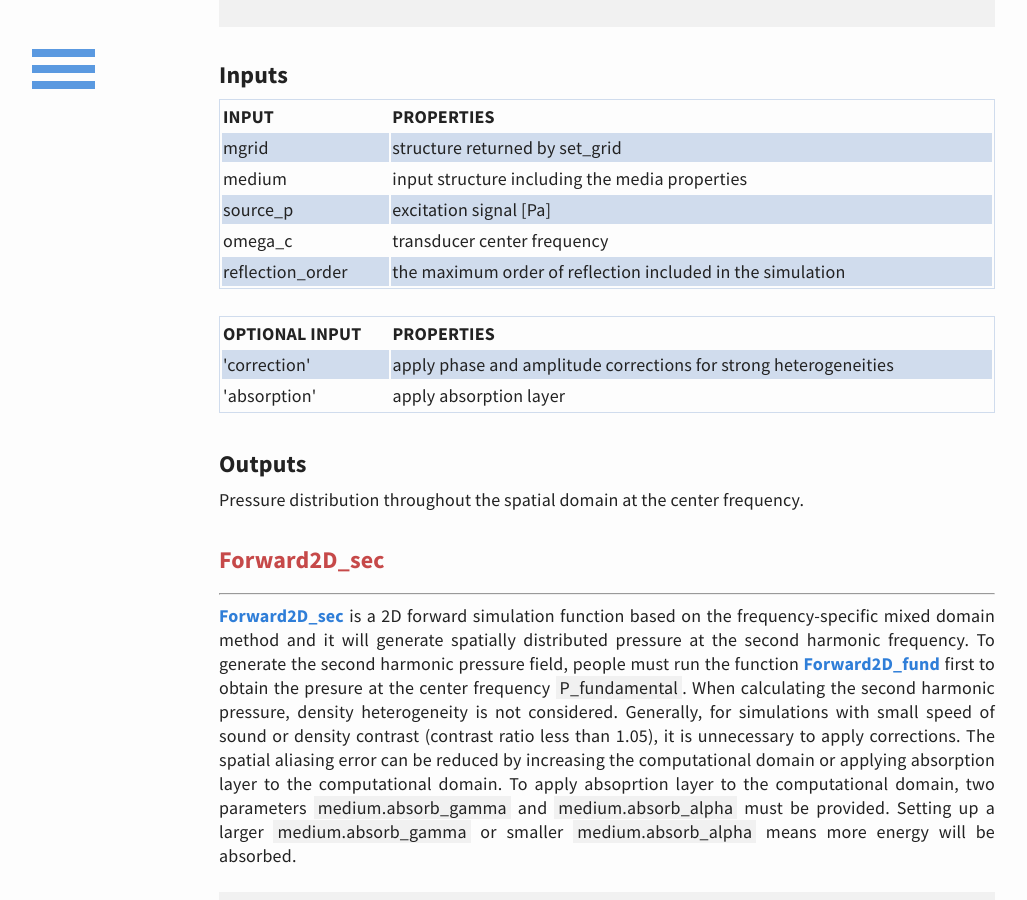
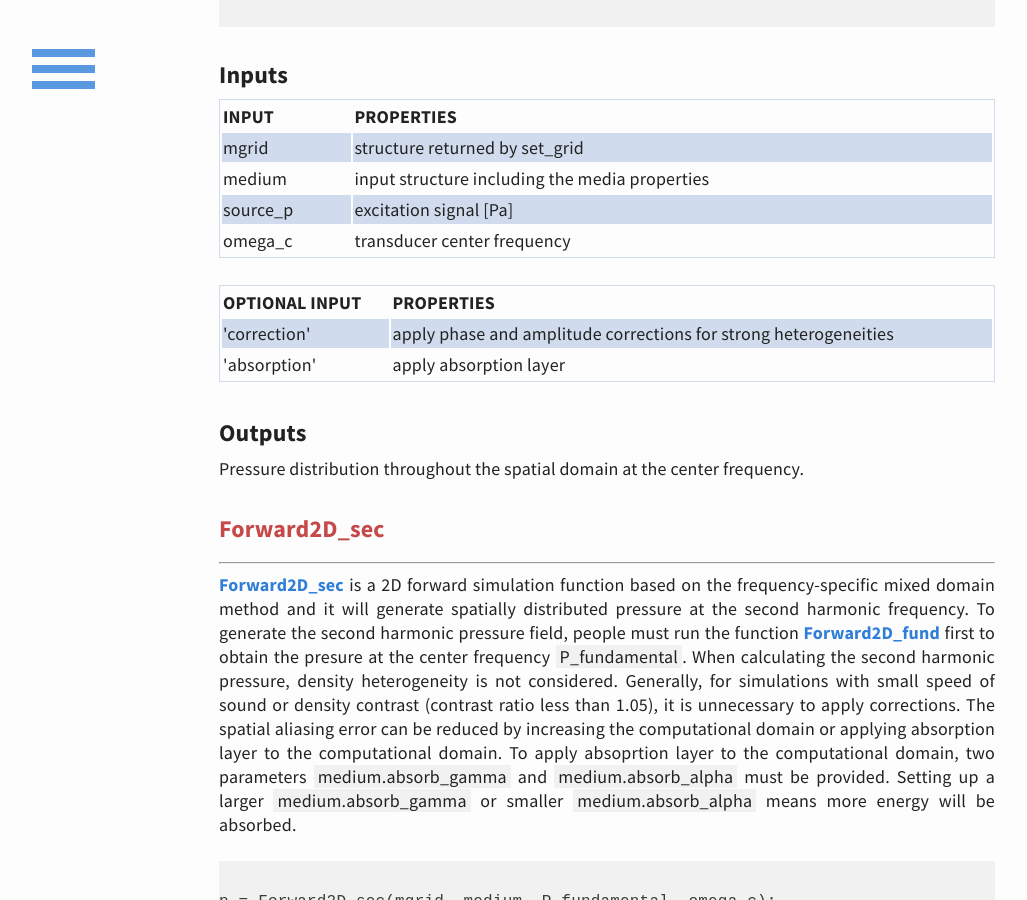
Before and after one commit to m-SOUND/mSOUND, a Jekyll site: the page built from function.html, in a window 1280 px wide and 900 px high, scrolled down 4941 px. Shown: the whole window, without its empty margins (33-1060 px from the left). Built offline with Jekyll 4.4.1, drawn with Linux system fonts in a browser that asks for light colours; some of the changed text lies outside the part shown.

Commit message:
Update function.html

```diff
--- a/function.html
+++ b/function.html
@@ -326,9 +326,6 @@ p = Forward2D_fund(mgrid, medium, source_p, omega_c, reflection_order, ...);
    <tr>
     <td>omega_c </td><td>transducer center frequency </td>
   </tr>
-   <tr>
-   <td>reflection_order</td><td>the maximum order of reflection included in the simulation</td>
-  </tr>
  </table>
 <br>
 <table>
@@ -445,9 +442,6 @@ p = Forward3D_fund(mgrid, medium, source_p, omega_c, reflection_order, ...);
   </tr>
    <tr>
     <td>omega_c </td><td>transducer center frequency </td>
-  </tr>
-   <tr>
-   <td>reflection_order</td><td>the maximum order of reflection included in the simulation</td>
   </tr>
  </table>
 <br>
```
